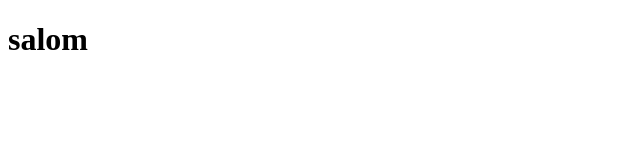
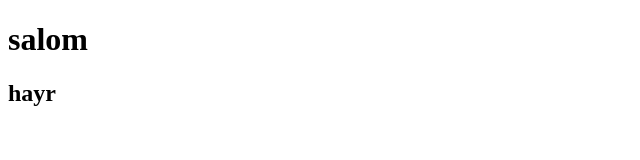
Before and after one commit to TMUHAMMADXON/site, a plain HTML site: page index.html in a window 1280 px wide. Shown: the full height of the page, 0-640 px from the left. Drawn offline with Linux system fonts and the light colour scheme.

Commit message:
Update index.html
beginner and the simplest, easiest first code

```diff
--- a/index.html
+++ b/index.html
@@ -8,5 +8,6 @@
 </head>
 <body>
     <h1>salom</h1>
+    <h2>hayr</h2>
 </body>
 </html>
```
